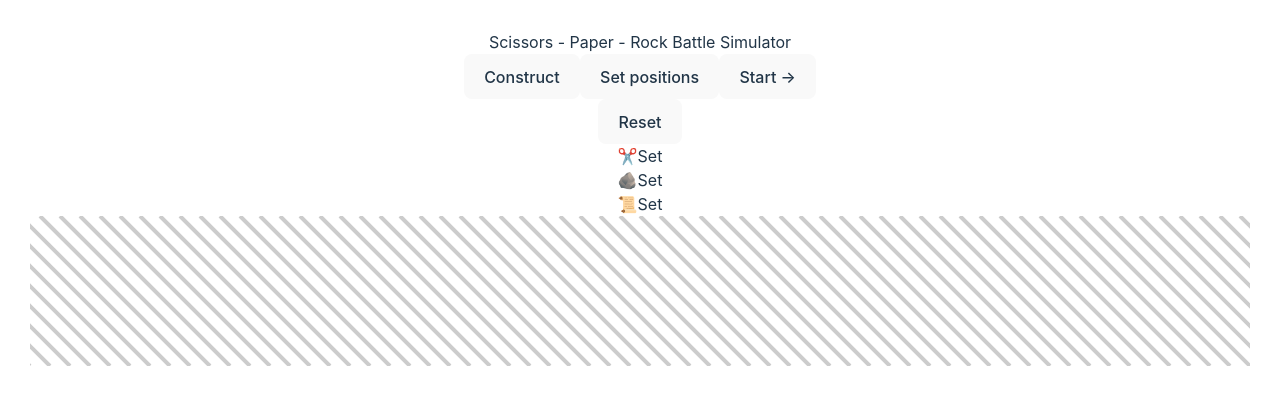
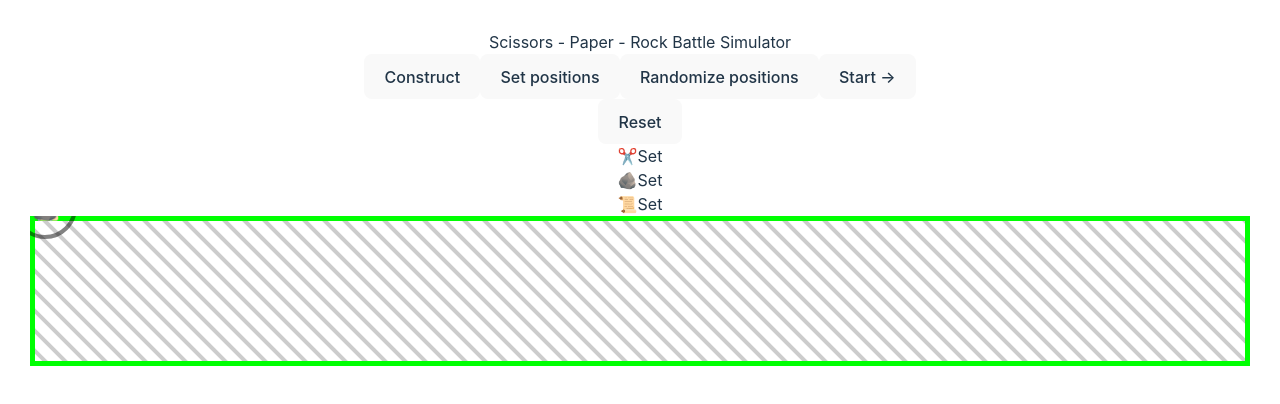
Before and after one commit to MrRomo/scissors-paper-rock, a React (Vite) app: page / in a window 1280 px wide. Shown: the top 404 px of the page. Built offline with nearby package versions, Linux system fonts and the light colour scheme.

Commit message:
feat: draw borders and randomize position

```diff
--- a/src/components/molecules/Canva.tsx
+++ b/src/components/molecules/Canva.tsx
@@ -6,7 +6,7 @@
 
 export const Canva = () => {
     const canvasRef = useRef<HTMLCanvasElement>(null)
-    const { walls, startWall, endWall, stage, setEmmitter, selectedAgent, emitters } = useContext(TableContext)
+    const { walls, startWall, endWall, stage, setEmmitter, selectedAgent, emitters, setCanvasSize, canvasSize } = useContext(TableContext)
 
     // Función para ajustar el tamaño del canvas
     function redrawCanvas() {
@@ -16,8 +16,10 @@
             const ctx = canvas.getContext('2d') as CanvasRenderingContext2D
             canvas.width = canvasContainer.offsetWidth as number
             canvas.height = canvasContainer.offsetHeight
+            if (canvas.width !== canvasSize.width || canvas.height !== canvasSize.height)
+                setCanvasSize({ x: 0, y: 0, width: canvas.width, height: canvas.height })
             drawPattern()
-            for (const wall of walls) wall.drawLine(ctx)
+            for (const wall of walls) wall.draw(ctx)
             emitters.paper.draw(ctx)
             emitters.scissors.draw(ctx)
             emitters.rock.draw(ctx)
--- a/src/components/molecules/Engine.tsx
+++ b/src/components/molecules/Engine.tsx
@@ -2,7 +2,7 @@
 import { TableContext } from "@providers"
 
 export const Engine = ({ children }: { children: React.ReactNode }) => {
-    const { agents, stage, setAgents, emitters } = useContext(TableContext)
+    const { agents, stage, setAgents, emitters, walls } = useContext(TableContext)
     const requestRef = useRef<number>()
 
     function drawElement() {
@@ -22,6 +22,11 @@
             ctx.lineTo(i + canvas.height, canvas.height)
         }
         ctx.stroke()
+        //draw walls
+        for (const wall of walls) {
+            wall.draw(ctx)
+        }
+
         //draw emmiters
         emitters.paper.draw(ctx)
         emitters.scissors.draw(ctx)
--- a/src/components/organisms/Setbar.tsx
+++ b/src/components/organisms/Setbar.tsx
@@ -3,11 +3,11 @@
 import { useContext } from "react"
 
 export const Setbar = () => {
-    const { stage, setStage, emitters, setAgents } = useContext(TableContext)
+    const { stage, setStage, emitters, setAgents,randomizeEmmitters } = useContext(TableContext)
 
     const createAgents = () => {
         const agents = []
-        for (let i = 0; i < 10; i++) {
+        for (let i = 0; i < 50; i++) {
             agents.push(emitters.rock.createAgent())
             agents.push(emitters.paper.createAgent())
             agents.push(emitters.scissors.createAgent())
@@ -32,6 +32,10 @@
                     disabled={stage === 'run'}
                     classes={stage === 'set' ? 'bg-green-500' : ''}
                     onClick={() => setStage('set')} />
+                <Button
+                    text="Randomize positions"
+                    disabled={stage === 'run'}
+                    onClick={randomizeEmmitters} />
                 {
                     stage === 'run' ? <Button text="Pause →" onClick={() => setStage('pause')} /> :
                         <Button text="Start →" onClick={createAgents} />
--- a/src/components/organisms/Sidebar.tsx
+++ b/src/components/organisms/Sidebar.tsx
@@ -20,19 +20,19 @@
             onClick={() => handleAgent('scissors')}
           >
             <span role="img" aria-label="scissors">✂️</span>
-            {emitters.scissors.coords.x > 0 && emitters.scissors.coords.y > 0 ? `${emitters.scissors.coords.x}, ${emitters.scissors.coords.y}` : 'Set'}
+            {emitters.scissors.coords.x > 0 && emitters.scissors.coords.y > 0 ? `${Math.round(emitters.scissors.coords.x)}, ${Math.round(emitters.scissors.coords.y)}` : 'Set'}
           </div>
           <div className={twMerge(agentClass, selectedAgent === 'rock' ? 'bg-slate-900' : '')}
             onClick={() => handleAgent('rock')}
           >
             <span role="img" aria-label="rock">🪨</span>
-            {emitters.rock.coords.x > 0 && emitters.rock.coords.y > 0 ? `${emitters.rock.coords.x}, ${emitters.rock.coords.y}` : 'Set'}
+            {emitters.rock.coords.x > 0 && emitters.rock.coords.y > 0 ? `${Math.round(emitters.rock.coords.x)}, ${Math.round(emitters.rock.coords.y)}` : 'Set'}
           </div>
           <div className={twMerge(agentClass, selectedAgent === 'paper' ? 'bg-slate-900' : '')}
             onClick={() => handleAgent('paper')}
           >
             <span role="img" aria-label="paper">📜</span>
-            {emitters.paper.coords.x > 0 && emitters.paper.coords.y > 0 ? `${emitters.paper.coords.x}, ${emitters.paper.coords.y}` : 'Set'}
+            {emitters.paper.coords.x > 0 && emitters.paper.coords.y > 0 ? `${Math.round(emitters.paper.coords.x)}, ${Math.round(emitters.paper.coords.y)}` : 'Set'}
           </div>
         </div>
       </div>
--- a/src/lib/wall.ts
+++ b/src/lib/wall.ts
@@ -18,7 +18,7 @@
         return { x, y, width, height }
     }
 
-    drawLine(ctx: CanvasRenderingContext2D) {
+    draw(ctx: CanvasRenderingContext2D) {
         ctx.lineWidth = 10;
         ctx.strokeStyle = `rgb(
             0
--- a/src/providers/TableProvider.tsx
+++ b/src/providers/TableProvider.tsx
@@ -2,8 +2,8 @@
 /* eslint-disable react-hooks/exhaustive-deps */
 /* eslint-disable @typescript-eslint/no-unused-vars */
 import { createContext, useEffect, useState } from "react"
-import { Agent, Emmitter, Engine, Wall } from "@lib"
-import { agent, typeEmitters, coord, stage } from "types"
+import { Agent, Emmitter, Wall } from "@lib"
+import { agent, typeEmitters, coord, stage, square } from "types"
 
 export const TableContext = createContext({
     walls: [] as Wall[],
@@ -17,18 +17,28 @@
     setSelectedAgent: (_agent: agent) => { },
     selectedAgent: 'scissors' as agent,
     agents: [] as Agent[],
-    setAgents: (_agents: Agent[]) => { }
-
+    setAgents: (_agents: Agent[]) => { },
+    randomizeEmmitters: () => { },
+    setCanvasSize: (_size: square) => { },
+    canvasSize: {} as square
 })
 
+const defaultBorderWalls = [
+    new Wall(0, 0, 0, 0),
+    new Wall(0, 0, 0, 0),
+    new Wall(0, 0, 0, 0),
+    new Wall(0, 0, 0, 0)
+]
+
 export const TableProvider = ({ children }: { children: React.ReactNode }) => {
-    const [walls, setWalls] = useState<Wall[]>([])
+    const [walls, setWalls] = useState<Wall[]>(defaultBorderWalls)
     const [agents, setAgents] = useState<Agent[]>([])
     const [selectedAgent, setSelectedAgent] = useState<agent>('scissors')
+    const [canvasSize, setCanvasSize] = useState<square>({ x: 0, y: 0, width: 0, height: 0})
     const [emitters, setEmitters] = useState<typeEmitters>({
-        scissors: new Emmitter('scissors', { x: -70, y: -70 }),
-        rock: new Emmitter('rock', { x: -70, y: -70 }),
-        paper: new Emmitter('paper', { x: -70, y: -70 })
+        scissors: new Emmitter('scissors', { x: 0, y: 0 }),
+        rock: new Emmitter('rock', { x: 0, y: 0 }),
+        paper: new Emmitter('paper', { x: 0, y: 0 })
     })
 
     const [stage, setStage] = useState<stage>('construct')
@@ -55,14 +65,45 @@
         setEmitters({ ...emitters })
     }
 
+    const randomizeEmmitters = () => {
+        Object.keys(emitters).forEach((key: string) => { // Change the type of 'key' to 'string'
+            const x = canvasSize!.x + canvasSize!.width * Math.random()
+            const y = canvasSize!.y + canvasSize!.height * Math.random()
+            emitters[key as agent].setCoord({ x, y }) // Add a type assertion to 'key' as 'agent'
+            setEmitters({ ...emitters })
+        })
+    }
+
     const reset = () => {
         setWalls([])
         setAgents([])
         setStage('construct')
     }
 
+    useEffect(() => {
+        //set default border walls
+        if (!canvasSize) return
+        const { x, y, width, height } = canvasSize
+        const borderWalls = [
+            new Wall(x, y, x + width, y),
+            new Wall(x + width, y, x + width, y + height),
+            new Wall(x + width, y + height, x, y + height),
+            new Wall(x, y + height, x, y)
+        ]
+        walls[0] = borderWalls[0]
+        walls[1] = borderWalls[1]
+        walls[2] = borderWalls[2]
+        walls[3] = borderWalls[3]
+        setWalls([...walls])
+    }, [canvasSize])
+
+    useEffect(() => {
+        randomizeEmmitters()
+    },[])
+
     return (
         <TableContext.Provider value={{
+            setCanvasSize, canvasSize, randomizeEmmitters,
             agents, setAgents,
             setSelectedAgent, selectedAgent,
             emitters, setEmmitter,
```
